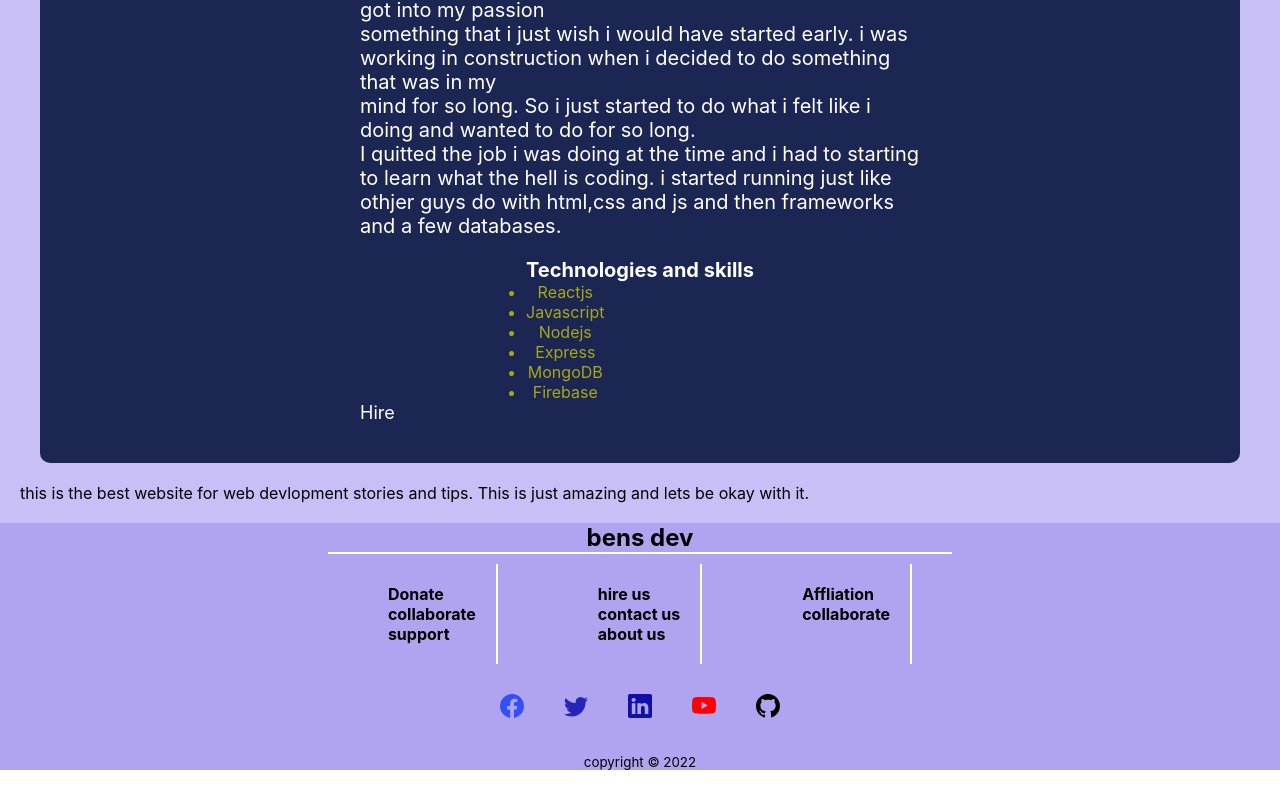
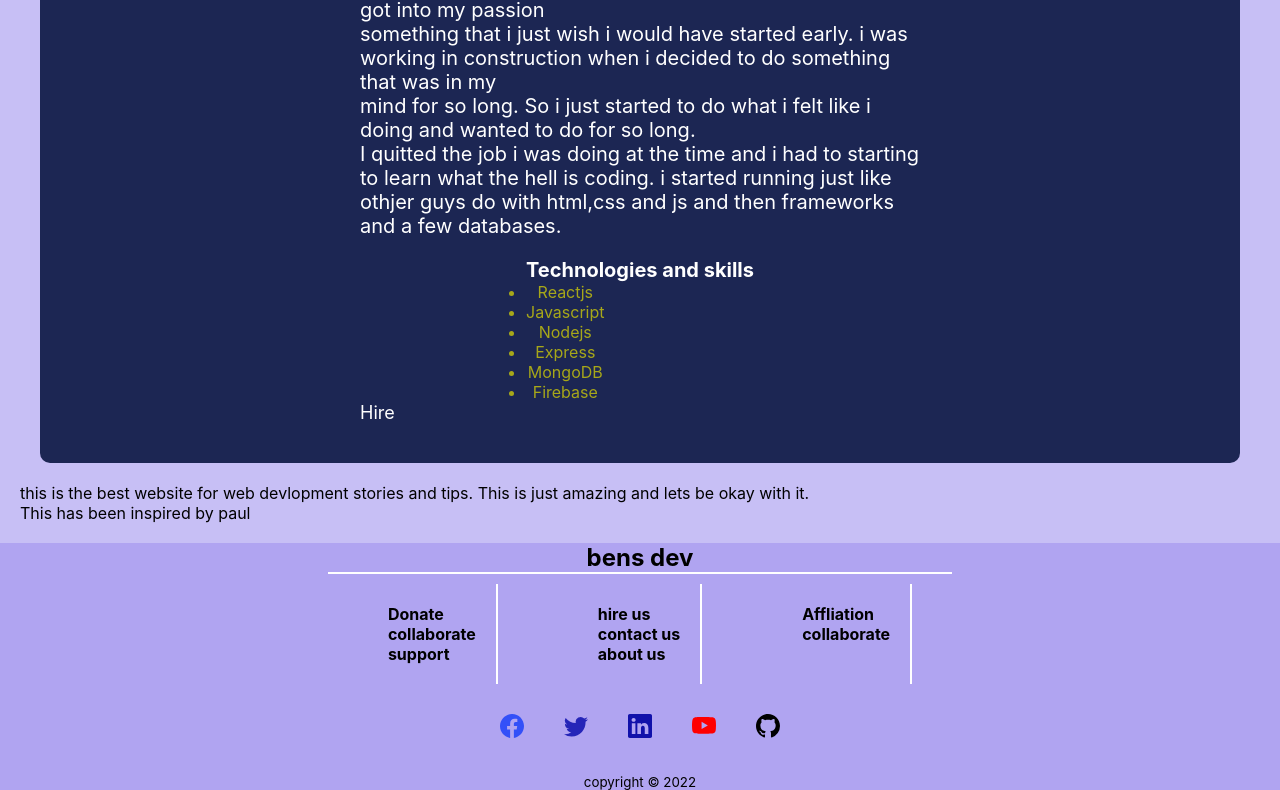
Before and after one commit to sirben181/my-app, a React (Create React App) app: page /about in a window 1280 px wide. Shown: the part 533-1323 px from the top of the page. Built offline with nearby package versions, Linux system fonts and the light colour scheme.

Commit message:
inspired by paul

```diff
--- a/src/pages/About.js
+++ b/src/pages/About.js
@@ -11,6 +11,9 @@ const About = () => {
             <p> this is the best website for web devlopment stories and tips.
               This is just amazing and lets be okay with it.
             </p>
+            <p>
+              This has been inspired by paul
+            </p>
          </div>
 
 
```
